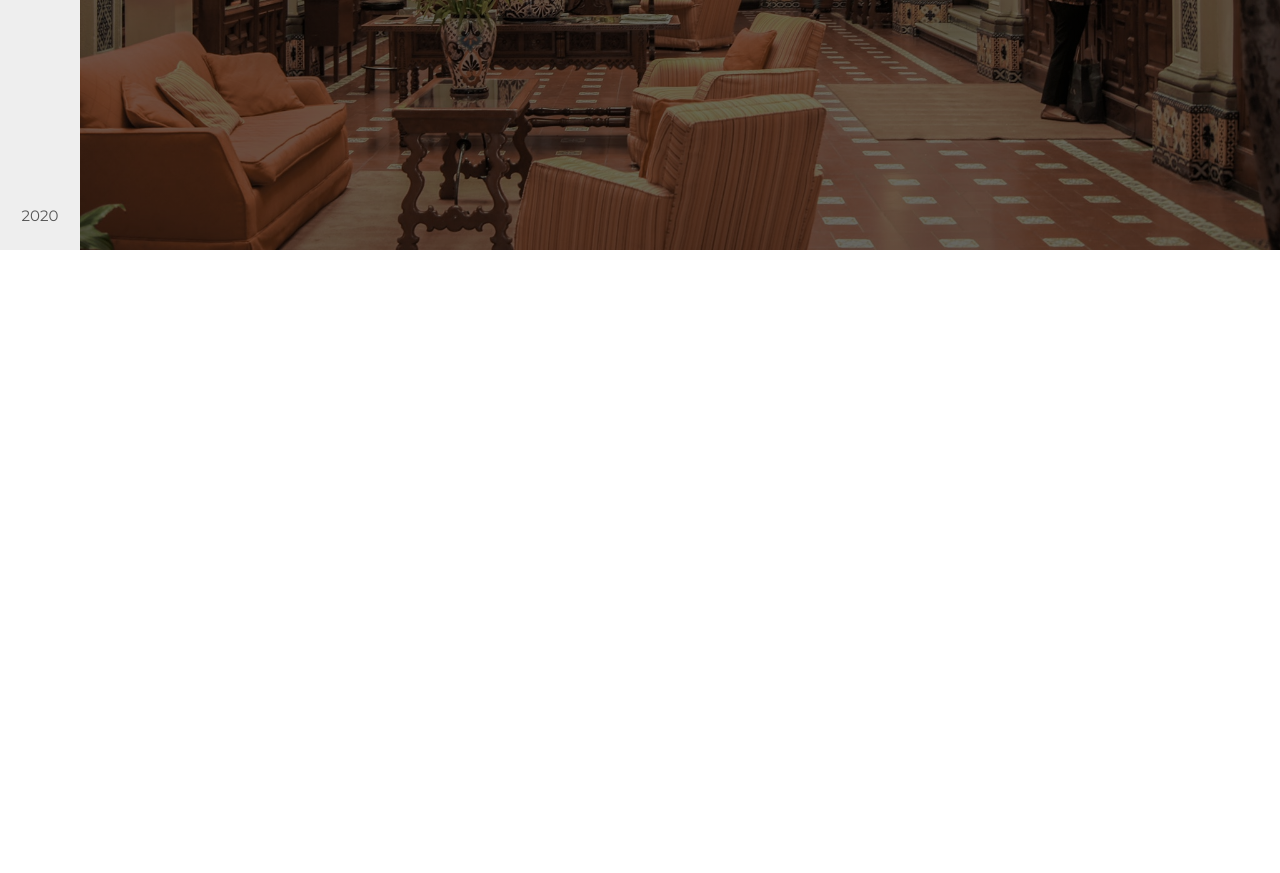
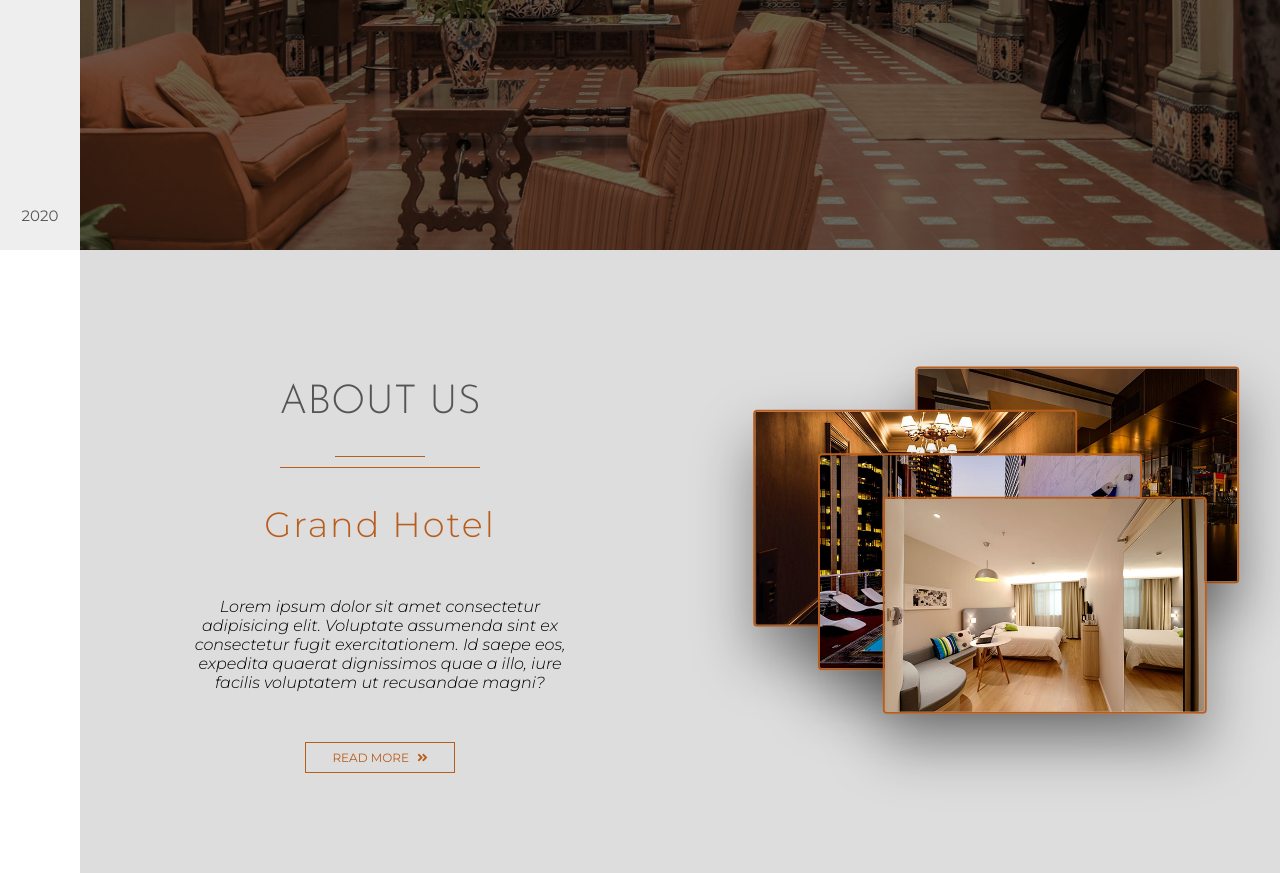
Before and after one commit to GuilhermeAmado/grand-hotel-html-css, a plain HTML site: page index.html in a window 1280 px wide. Shown: the part 550-1423 px from the top of the page. Before the commit the page ends 800 px from the top, so only its background shows below. Drawn offline with Linux system fonts and the light colour scheme.

Commit message:
About us markup & styling

```diff
--- a/css/style.css
+++ b/css/style.css
@@ -293,3 +293,110 @@ body {
     }
 }
 /* end of header */
+
+/* about us */
+.about-us {
+    margin-left: 8rem;
+    display: flex;
+    background-color: #ddd;
+}
+
+.about-us-content {
+    flex: 0 1 50%;
+    display: flex;
+    flex-direction: column;
+    justify-content: center;
+    align-items: center;
+    padding: 10rem;
+    box-sizing: border-box;
+}
+
+.about-us-heading {
+    font-family: "Josefin Sans", sans-serif;
+    font-size: 4rem;
+    font-weight: 300;
+    text-transform: uppercase;
+    color: #555;
+}
+
+.small-underline {
+    width: 9rem;
+    height: .1rem;
+    margin: 0 auto 1rem auto;
+    background-color: #b85d1c;
+}
+
+.big-underline {
+    width: 20rem;
+    height: .1rem;
+    background-color: #b85d1c;
+}
+
+.sub-heading {
+    font-size: 3.5rem;
+    font-weight: 300;
+    letter-spacing: .2rem;
+    color: #b85d1c;
+}
+
+.about-us-paragraph {
+    font-size: 1.6rem;
+    font-style: italic;
+    font-weight: 300;
+    text-align: center;
+    margin-bottom: 5rem;
+}
+
+.about-us-btn {
+    width: 15rem;
+    padding: .7rem .5rem;
+    font-family: "Montserrat", sans-serif;
+    font-size: 1.2rem;
+    text-transform: uppercase;
+    color: #b85d1c;
+    background-color: transparent;
+    border: .1rem solid #b85d1c;
+    outline: none;
+    cursor: pointer;
+}
+
+.btn-arrow {
+    margin-left: .5rem;
+    transition: margin-left .4s;
+}
+
+.about-us-btn:hover .btn-arrow {
+    margin-left: 1.5rem;
+}
+
+.about-us-images {
+    flex: 1 1;
+    position: relative;
+}
+
+.image {
+    width: 32rem;
+    position: absolute;
+    top: 50%;
+    left: 50%;
+    box-shadow: 0 3rem 6rem rgba(0, 0, 0, .4);
+    border-radius: .4rem;
+    border: .2rem solid #b85d1c;
+}
+
+.image-1 {
+    transform: translate(-20%, -90%);
+}
+
+.image-2 {
+    transform: translate(-70%, -70%);
+}
+
+.image-3 {
+    transform: translate(-50%, -50%);
+}
+
+.image-4 {
+    transform: translate(-30%, -30%);
+}
+/* end of about us */
--- a/index.html
+++ b/index.html
@@ -100,5 +100,29 @@
     </header>
     <!-- end of header -->
 
+    <!-- about us -->
+    <section class="about-us">
+        <div class="about-us-content">
+            <h1 class="about-us-heading">About Us</h1>
+            <div class="underline">
+                <div class="small-underline"></div>
+                <div class="big-underline"></div>
+            </div>
+            <h3 class="sub-heading">Grand Hotel</h3>
+            <p class="about-us-paragraph">Lorem ipsum dolor sit amet consectetur adipisicing elit. Voluptate assumenda sint ex consectetur fugit exercitationem. Id saepe eos, expedita quaerat dignissimos quae a illo, iure facilis voluptatem ut recusandae magni?</p>
+            <button class="about-us-btn">
+                Read More
+                <i class="fas fa-angle-double-right btn-arrow"></i>
+            </button>
+        </div>
+        <div class="about-us-images">
+            <img src="img/about-us-img-1.jpeg" alt="" class="image image-1">
+            <img src="img/about-us-img-2.jpeg" alt="" class="image image-2">
+            <img src="img/about-us-img-3.jpeg" alt="" class="image image-3">
+            <img src="img/about-us-img-4.jpeg" alt="" class="image image-4">
+        </div>
+    </section>
+    <!-- end of about us -->
+
 </body>
 </html>
```
